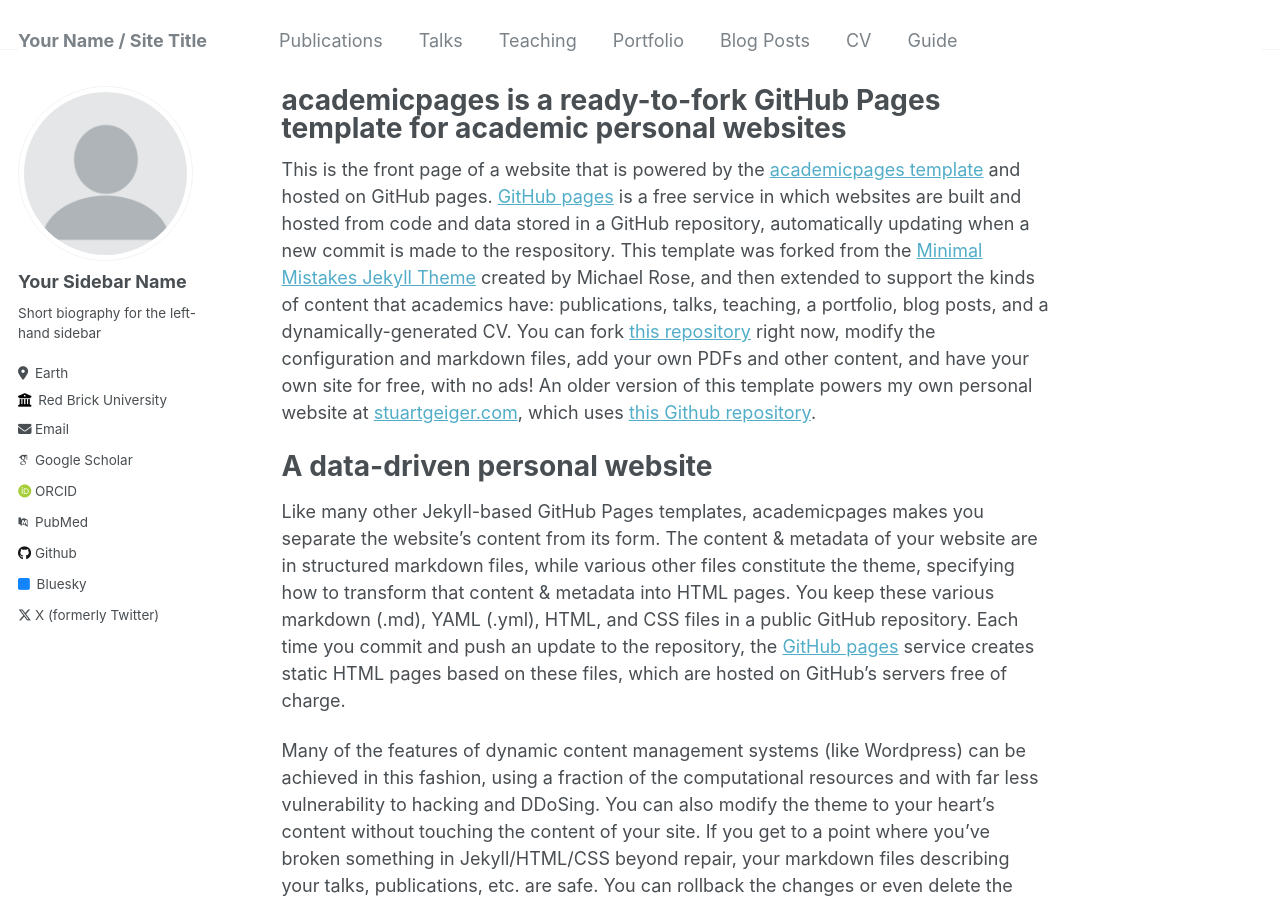
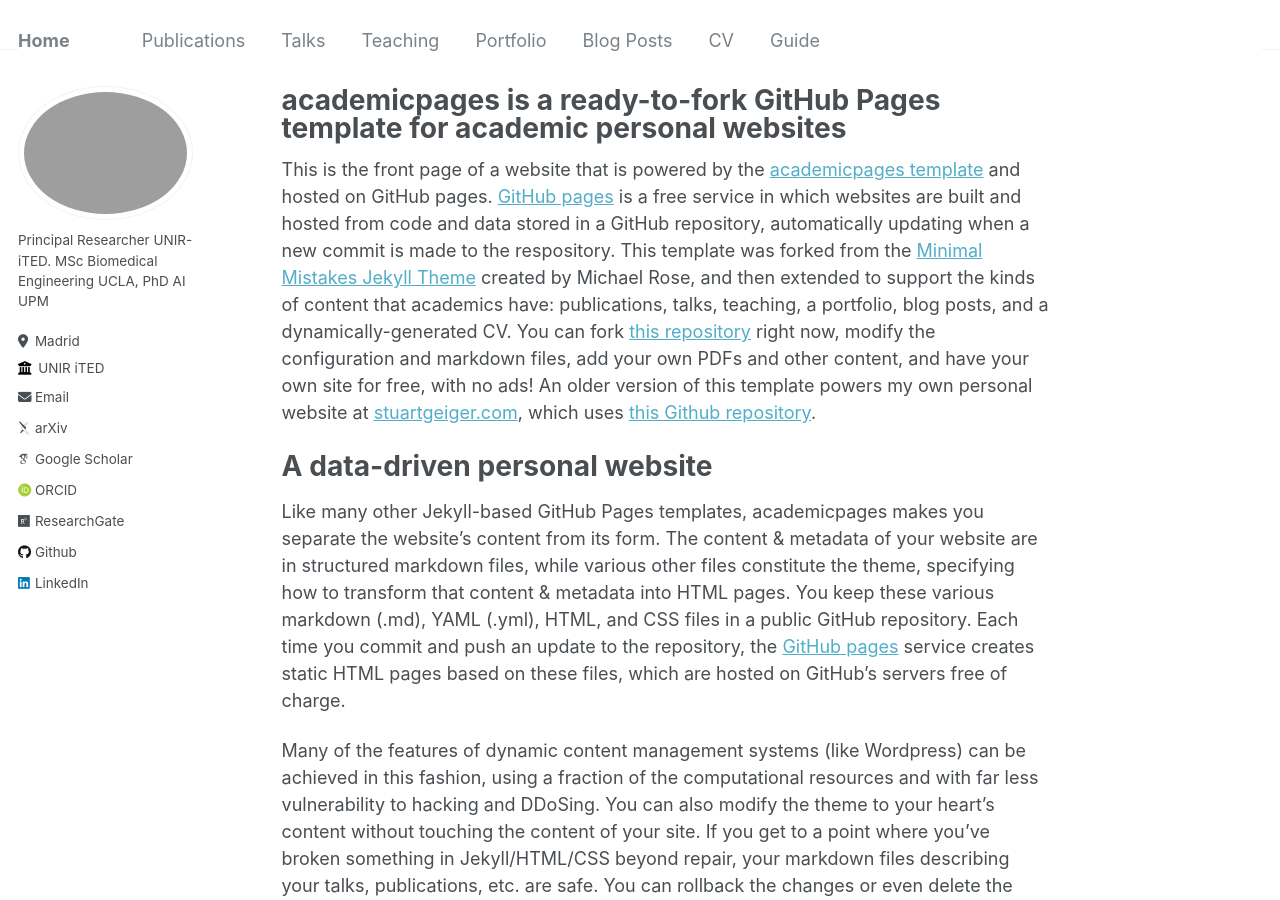
Before and after one commit to ENriqueFRiasM/enriquefriasm.github.io, a Jekyll site: the page built from _pages/about.md, in a window 1280 px wide and 900 px high. Built offline with Jekyll 4.4.1, drawn with Linux system fonts in a browser that asks for light colours; some web fonts are replaced.

Commit message:
Add files via upload

```diff
--- a/_config.yml
+++ b/_config.yml
@@ -8,11 +8,11 @@
 
 # Basic Site Settings
 locale                   : "en-US"
-title                    : "Your Name / Site Title"
+title                    : "Home"
 title_separator          : "-"
 name                     : &name "Your Name"
 description              : &description "personal description"
-url                      : https://academicpages.github.io # the base hostname & protocol for your site e.g. "https://mmistakes.github.io"
+url                      : "https://enriquefriasm.github.io"
 baseurl                  : "" # the subpath of your site, e.g. "/blog"
 repository               : "academicpages/academicpages.github.io"
 
@@ -21,33 +21,34 @@ repository               : "academicpages/academicpages.github.io"
 #               Additional customization can be done by editing /_includes/author-profile.html
 author:
   # Biographic information
-  avatar           : "profile.png"
-  name             : "Your Sidebar Name"
+  avatar           : "image.jfif"
+  name             : ""
   pronouns         : # example: "she/her"
-  bio              : "Short biography for the left-hand sidebar"
-  location         : "Earth"
-  employer         : "Red Brick University"
+  bio              : "Principal Researcher UNIR-iTED. MSc Biomedical Engineering UCLA, PhD AI UPM"
+  location         : "Madrid"
+  employer         : "UNIR iTED"
   uri              : # URL
-  email            : "none@example.org"
+  email            : "friasmartinezenrique@gmail.com"
 
   # Academic websites
-  arxiv            : # URL - Update with the correct link to your profile
-  googlescholar    : "https://scholar.google.com/citations?user=PS_CX0AAAAAJ"
+  arxiv            : "https://arxiv.org/search/cs?searchtype=author&query=Fr%C3%ADas-Mart%C3%ADnez,+E" # URL - Update with the correct link to your profile
+  googlescholar    : "https://scholar.google.com/citations?user=R3GAd3sAAAAJ&hl=es"
   impactstory      : # URL
-  orcid            : "http://orcid.org/yourorcidurl"
-  pubmed           : "https://www.ncbi.nlm.nih.gov/pubmed/?term=john+snow"
-  researchgate     : # URL
+  orcid            : "https://orcid.org/0000-0001-5348-3120"
+  pubmed           : # URL
+  researchgate     : "https://www.researchgate.net/profile/Enrique-Frias-Martinez"
+
 
   # Repositories and software development
   bitbucket        : # Username - Update with your username on the site
   codepen          : # Username
   dribbble         : # Username
-  github           : "academicpages"
+  github           : "ENriqueFRiasM"
   kaggle           : # Username
   stackoverflow    : # User number or user number and name (i.e., use "1" or "1/jeff-atwood")
 
   # Social media
-  bluesky          : "bsky.app" # Replace this with you Bluesky username
+  bluesky          :  # Replace this with you Bluesky username
   facebook         : # Username
   flickr           : # Username
   foursquare       : # Username
@@ -56,7 +57,7 @@ author:
   keybase          : # Username
   instagram        : # Username
   lastfm           : # Username
-  linkedin         : # Username
+  linkedin         : "https://www.linkedin.com/in/enriquefrias/" # Username
   mastodon         : # URL
   medium           : # URL
   pinterest        : # Username
@@ -64,7 +65,7 @@ author:
   steam            : # Username
   telegram         : # URL
   tumblr           : # Username
-  twitter          : "UniofOxford"  # Replace this with your X / Twitter handle
+  twitter          : # Replace this with your X / Twitter handle
   vine             : # Username
   weibo            : # Username
   wikipedia        : # Username
```
